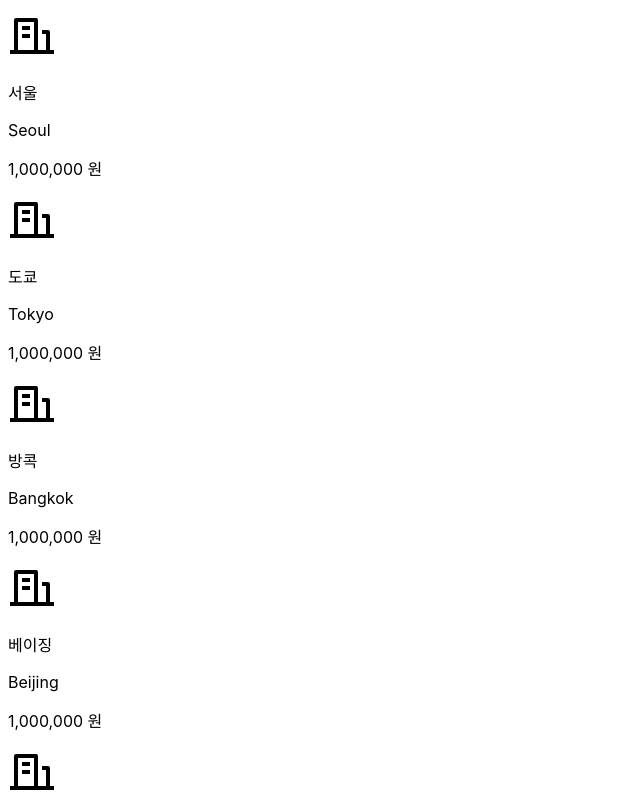
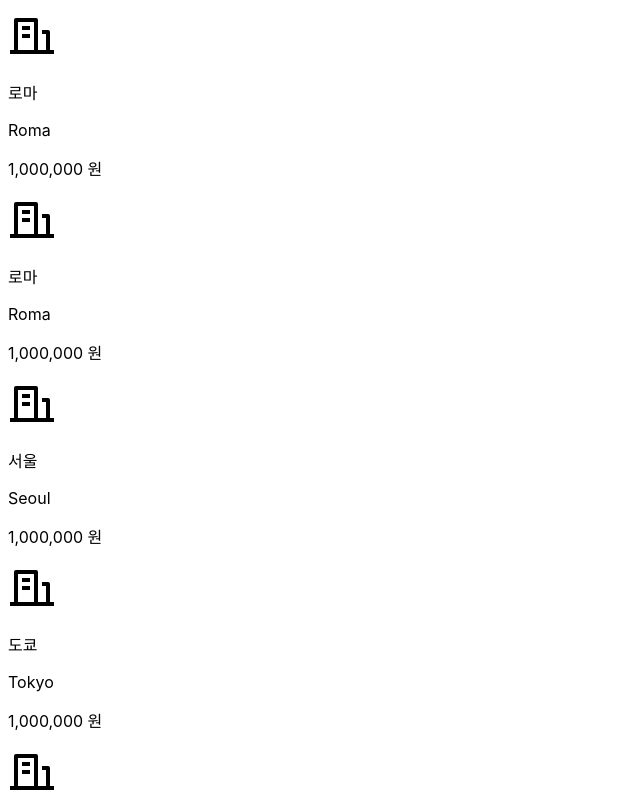
Before and after one commit to SkyLightQP/marble, a React (Create React App) app: page / in a window 1280 px wide. Shown: the part 1100-1900 px from the top of the page, without its empty margins (0-640 px from the left). Built offline with nearby package versions, Linux system fonts and the light colour scheme; a web font is replaced by a local one.

Commit message:
fix: update sample layout

```diff
--- a/src/constants/dummy-data.ts
+++ b/src/constants/dummy-data.ts
@@ -28,5 +28,15 @@ export const DUMMY_CITY_LIST = [
     nameKo: '로마',
     nameEn: 'Roma',
     price: 1000000
+  },
+  {
+    nameKo: '로마',
+    nameEn: 'Roma',
+    price: 1000000
+  },
+  {
+    nameKo: '로마',
+    nameEn: 'Roma',
+    price: 1000000
   }
 ];
--- a/src/pages/MainPage.tsx
+++ b/src/pages/MainPage.tsx
@@ -4,24 +4,17 @@ import { DUMMY_CITY_LIST } from '../constants/dummy-data';
 
 export const MainPage: React.FC = () => {
   return (
-    <div className="relative h-screen">
-      <div className="absolute w-full h-full flex flex-col justify-between items-center">
-        <div className="flex space-x-1 -mt-6">
-          {DUMMY_CITY_LIST.map((city) => (
-            <CityCard key={city.nameEn} nameKo={city.nameKo} nameEn={city.nameEn} price={city.price} />
-          ))}
-        </div>
-        <div className="flex space-x-1 -mb-6">
-          {DUMMY_CITY_LIST.map((city) => (
-            <CityCard key={city.nameEn} nameKo={city.nameKo} nameEn={city.nameEn} price={city.price} />
-          ))}
-        </div>
+    <div>
+      <div className="flex flex-row justify-center space-x-1">
+        {DUMMY_CITY_LIST.map((city) => (
+          <CityCard key={city.nameEn} nameKo={city.nameKo} nameEn={city.nameEn} price={city.price} />
+        ))}
       </div>
-      <div className="absolute w-full h-full flex flex-row justify-around items-center">
-        <div className="flex flex-col -ml-48">
+      <div className="flex flex-row justify-center space-x-[62rem]">
+        <div className="flex flex-col">
           {DUMMY_CITY_LIST.map((city) => (
             <CityCard
-              className="-rotate-90 -mb-11 last:mb-0"
+              className="-rotate-90 -mb-7 last:mb-0"
               key={city.nameEn}
               nameKo={city.nameKo}
               nameEn={city.nameEn}
@@ -29,10 +22,10 @@ export const MainPage: React.FC = () => {
             />
           ))}
         </div>
-        <div className="flex flex-col -mr-48">
+        <div className="flex flex-col">
           {DUMMY_CITY_LIST.map((city) => (
             <CityCard
-              className="rotate-90 -mb-11 last:mb-0"
+              className="rotate-90 -mb-7 last:mb-0"
               key={city.nameEn}
               nameKo={city.nameKo}
               nameEn={city.nameEn}
@@ -41,6 +34,11 @@ export const MainPage: React.FC = () => {
           ))}
         </div>
       </div>
+      <div className="flex flex-row justify-center space-x-1">
+        {DUMMY_CITY_LIST.map((city) => (
+          <CityCard key={city.nameEn} nameKo={city.nameKo} nameEn={city.nameEn} price={city.price} />
+        ))}
+      </div>
     </div>
   );
 };
```
